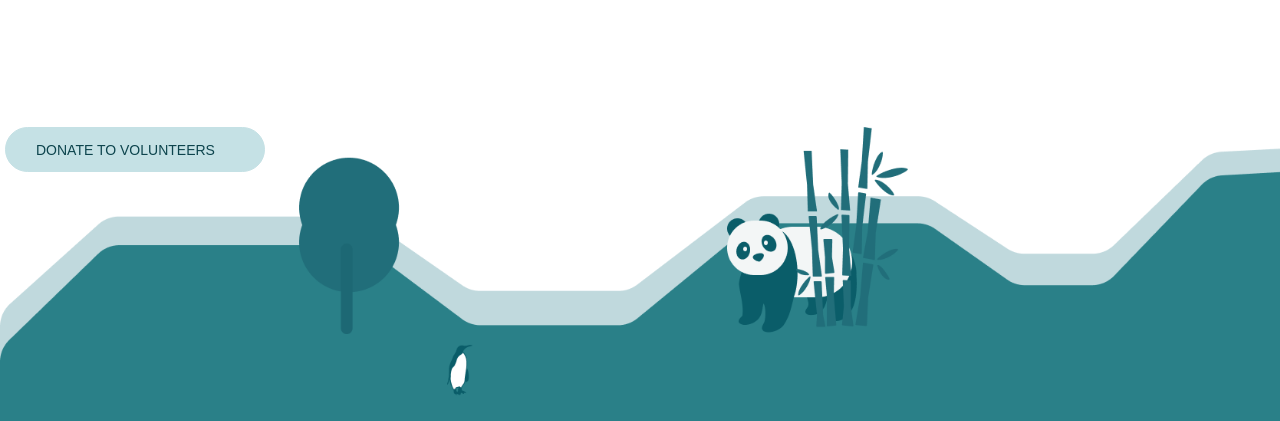
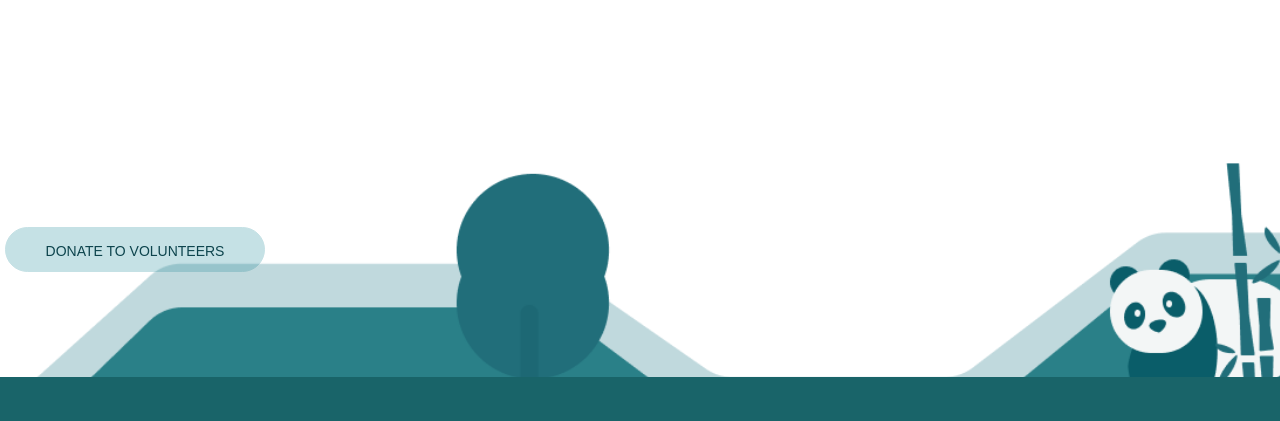
Before and after one commit to zalesskayaa/Online-zoo, a plain HTML site: page index.html in a window 1280 px wide. Shown: the part 1771-2192 px from the top of the page. Drawn offline with Linux system fonts and the light colour scheme.

Commit message:
making last block

```diff
--- a/index.html
+++ b/index.html
@@ -127,8 +127,6 @@
         </section>
         <div class="image">
             <button class="click">DONATE TO VOLUNTEERS</button>
-            <section class="section__image">
-            </section>
         </div>
     </main>
     <footer class="footer">
--- a/style.css
+++ b/style.css
@@ -226,16 +226,22 @@ section {
     margin-bottom: 30px;
 }
 
-.section__image {
-    background-image: url(./assets/images/Donate-illustrations.png);
+.image {
     z-index: 1;
     position: relative;
     padding: 100px 0 150px 0;
-    height: 395px;
-    width: 100%;
+}
+
+.image::before {
+    background-image: url(./assets/images/Donate-illustrations.png);
+    position: absolute;
+    z-index: 1;
     background-repeat: no-repeat;
     background-size: cover;
-    position: relative;
+    width: 100%;
+    height: 603px;
+    content: '';
+    top: 0;
 }
 
 .click {
@@ -249,7 +255,6 @@ section {
     padding: 15px 30px;
     height: 45px;
     width: 260px;
-    display: flex;
     align-items: center;
     gap: 10px;
     font-size: 1.0em;
```
